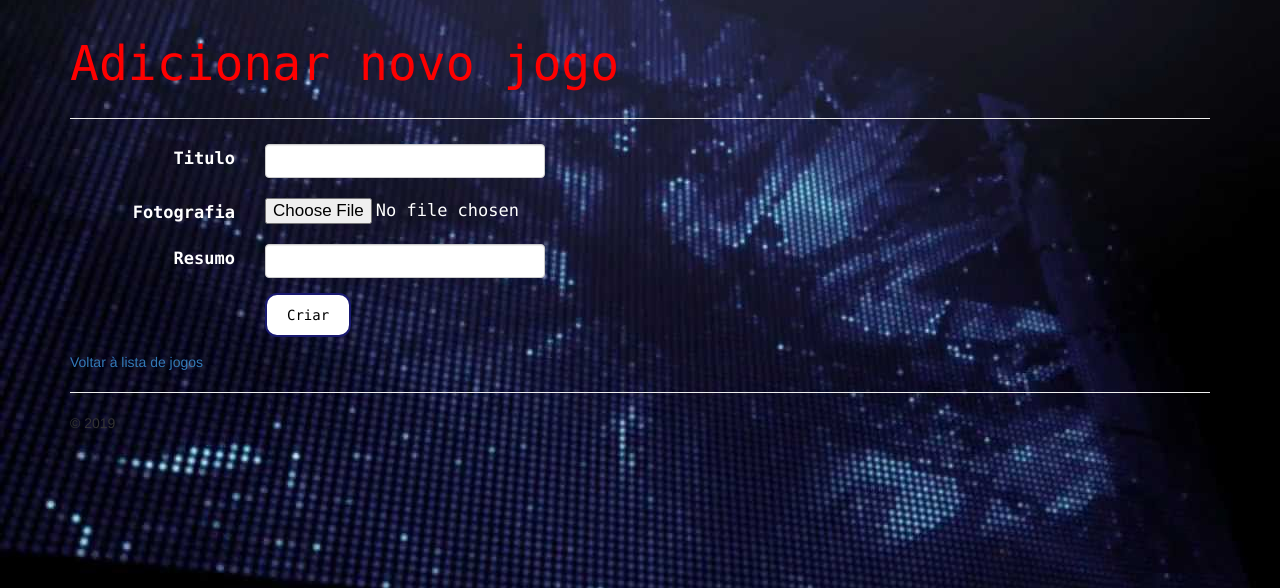
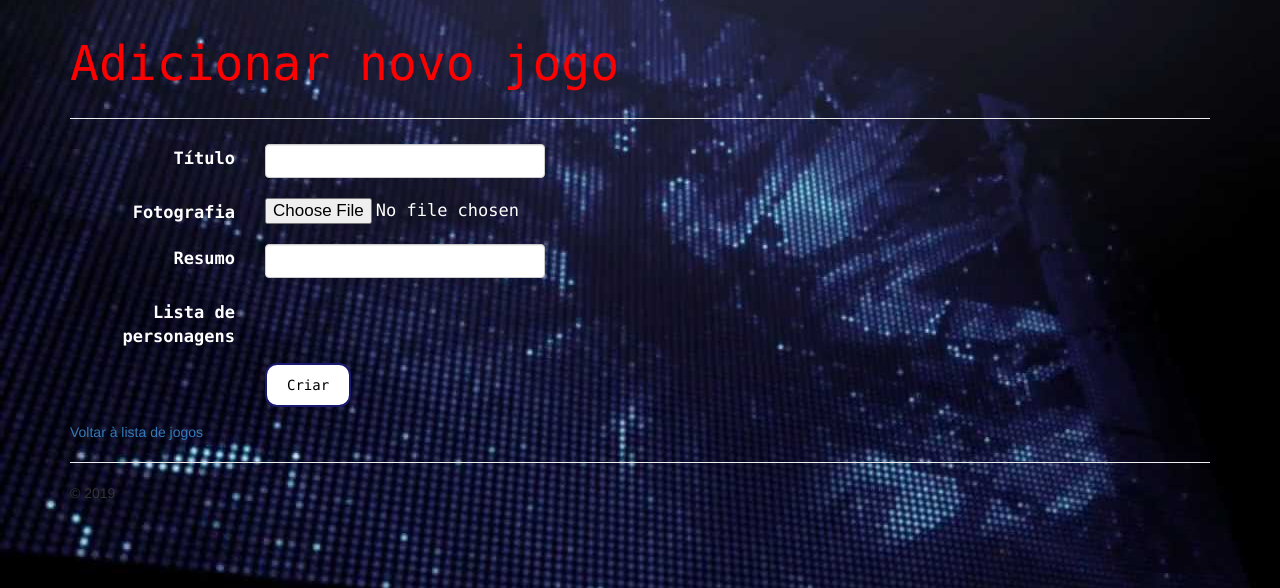
Before and after one commit to tiagorafael98/TekkenGame, an ASP.NET MVC app: template TekkenGame/TekkenGame/Views/Jogos/Create.cshtml in a window 1280 px wide. Shown: the part 51-639 px from the top of the page. Run offline with ASP.NET Core 8 and stand-ins for ASP.NET MVC 5, Linux system fonts and the light colour scheme; the template is opened without the code that fills it, so the values that code supplies are empty; the project's own start-up code is not run, and a stand-in starts its controllers and pages; some libraries are stand-ins or nearby versions.

Commit message:
Correção do vocabulário.

```diff
--- a/TekkenGame/TekkenGame/Models/Jogos.cs
+++ b/TekkenGame/TekkenGame/Models/Jogos.cs
@@ -1,5 +1,6 @@
 using System;
 using System.Collections.Generic;
+using System.ComponentModel;
 using System.ComponentModel.DataAnnotations;
 using System.Linq;
 using System.Web;
@@ -18,6 +19,7 @@ namespace TekkenGame.Models
         [Key]
         public int ID { get; set; }
 
+        [DisplayName("Título")]
         public string Titulo { get; set; }
 
         public string Logotipo { get; set; }
@@ -26,8 +28,11 @@ namespace TekkenGame.Models
 
         public string Resumo { get; set; }
 
+        [DisplayName("Lista de comentários")]
         public virtual ICollection<Comentarios> ListaDeComentarios { get; set; }
+        [DisplayName("Lista de personagens")]
         public virtual ICollection<Personagens> ListaDePersonagens { get; set; }
+        [DisplayName("Lista de plataformas")]
         public virtual ICollection<Plataformas> ListaDePlataformas { get; set; }
     }
 }
--- a/TekkenGame/TekkenGame/Models/Personagens.cs
+++ b/TekkenGame/TekkenGame/Models/Personagens.cs
@@ -1,5 +1,6 @@
 using System;
 using System.Collections.Generic;
+using System.ComponentModel;
 using System.ComponentModel.DataAnnotations;
 using System.Linq;
 using System.Web;
@@ -21,13 +22,17 @@ namespace TekkenGame.Models
 
         public string Origem { get; set; }
 
+        [DisplayName("Tipo de luta")]
         public string TipoLuta { get; set; }
 
         public string Fotografia { get; set; }
 
         public string Biografia { get; set; }
 
+        [DisplayName("Lista de comentários")]
         public virtual ICollection<Comentarios> ListaDeComentarios { get; set; }
+
+        [DisplayName("Lista de jogos")]
         public virtual ICollection<Jogos> ListaDeJogos { get; set; }
     }
 }
--- a/TekkenGame/TekkenGame/Views/Jogos/Create.cshtml
+++ b/TekkenGame/TekkenGame/Views/Jogos/Create.cshtml
@@ -67,6 +67,14 @@
         </div>
     </div>
 
+    <div class="form-group" style="color:white; font-family:'Lucida Console'; font-size:17px;">
+        @Html.LabelFor(model => model.ListaDePersonagens, htmlAttributes: new { @class = "control-label col-md-2" })
+        <div class="col-md-10" style="margin-top:5px;">
+            @Html.EditorFor(model => model.ListaDePersonagens, new { htmlAttributes = new { @class = "form-control" } })
+            @Html.ValidationMessageFor(model => model.ListaDePersonagens, "", new { @class = "text-danger" })
+        </div>
+    </div>
+
     <div class="form-group">
         <div class="col-md-offset-2 col-md-10">
             <input type="submit" value="Criar" class="button" />
```
Lines whose indentation alone changed are shown as unchanged.
